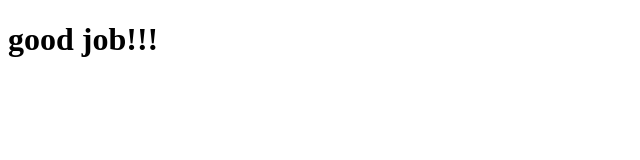
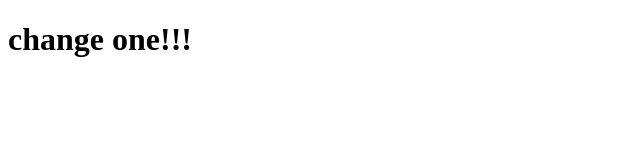
Before and after one commit to zhuyecao/jenkins_demo, a plain HTML site: page index.html in a window 1280 px wide. Shown: the whole page, without its empty margins (0-640 px from the left). Drawn offline with Linux system fonts and the light colour scheme.

Commit message:
Update index.html

```diff
--- a/index.html
+++ b/index.html
@@ -4,6 +4,6 @@
 <title>Welcome to nginx!</title>
 </head>
 <body>
-<h1>good job!!!</h1>
+<h1>change one!!!</h1>
 </body>
 </html>
```
